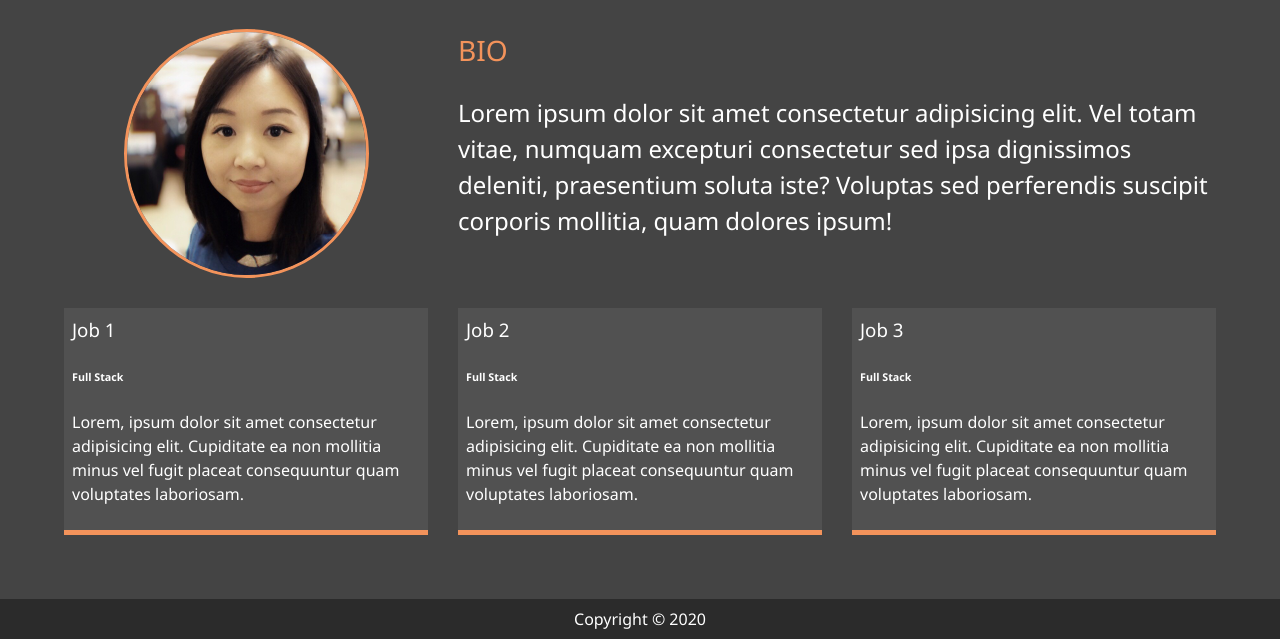
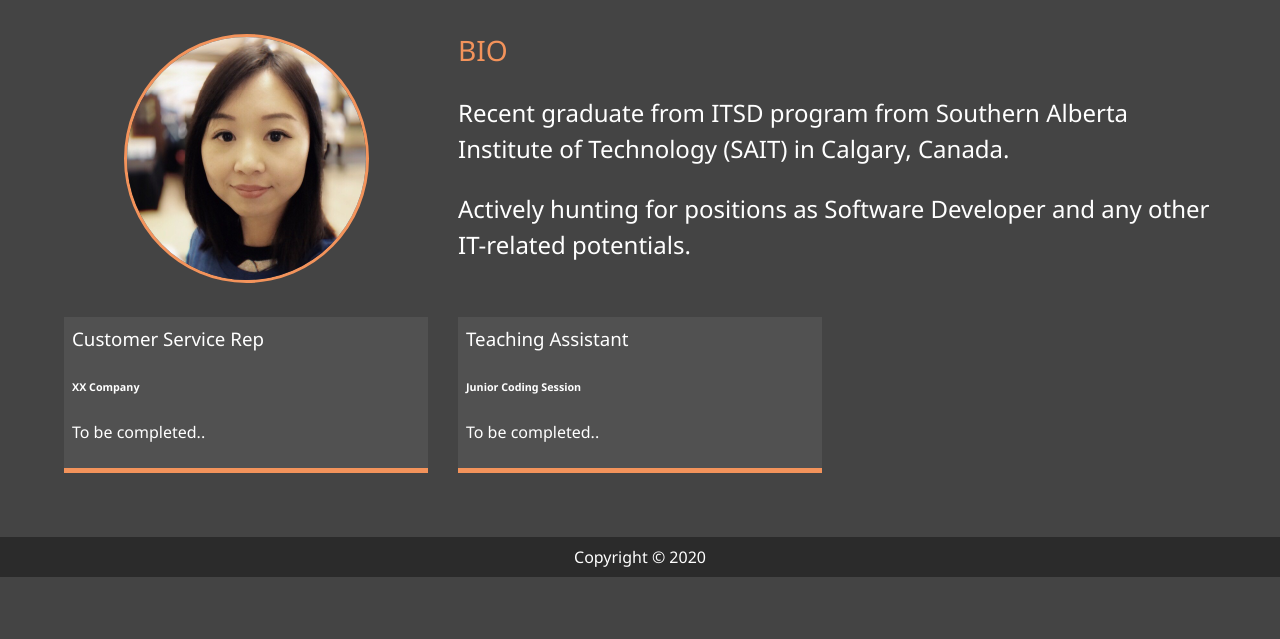
Before and after one commit to MelodyZhangHelloWorld/MelodyZhangHelloWorld.github.io, a plain HTML site: page about.html in a window 1280 px wide. Shown: the part 229-868 px from the top of the page. After the commit the page ends 806 px from the top, so only its background shows below. Drawn offline with Linux system fonts and the light colour scheme.

Commit message:
simpleAbout

```diff
--- a/about.html
+++ b/about.html
@@ -48,51 +48,33 @@
 
     <main id="about">
       <h1 class="lg-heading">About <span class="text-secondary">Me</span></h1>
-      <h2 class="sm-heading">
-        Let me introduce..
-      </h2>
+      <h2 class="sm-heading">Let me introduce..</h2>
       <div class="about-info">
         <img src="./img/profp_small.jpg" alt="profPic" class="bio-image" />
 
         <div class="bio">
           <h3 class="text-secondary">BIO</h3>
           <p>
-            Lorem ipsum dolor sit amet consectetur adipisicing elit. Vel totam
-            vitae, numquam excepturi consectetur sed ipsa dignissimos deleniti,
-            praesentium soluta iste? Voluptas sed perferendis suscipit corporis
-            mollitia, quam dolores ipsum!
+            Recent graduate from ITSD program from Southern Alberta Institute of
+            Technology (SAIT) in Calgary, Canada.
+          </p>
+          <p>
+            Actively hunting for positions as Software Developer and any other
+            IT-related potentials.
           </p>
           <!-- randomely geratated words in count of 30-->
         </div>
 
         <div class="job job-1">
-          <h3>Job 1</h3>
-          <h6>Full Stack</h6>
-          <p>
-            Lorem, ipsum dolor sit amet consectetur adipisicing elit. Cupiditate
-            ea non mollitia minus vel fugit placeat consequuntur quam voluptates
-            laboriosam.
-          </p>
+          <h3>Customer Service Rep</h3>
+          <h6>XX Company</h6>
+          <p>To be completed..</p>
         </div>
 
         <div class="job job-2">
-          <h3>Job 2</h3>
-          <h6>Full Stack</h6>
-          <p>
-            Lorem, ipsum dolor sit amet consectetur adipisicing elit. Cupiditate
-            ea non mollitia minus vel fugit placeat consequuntur quam voluptates
-            laboriosam.
-          </p>
-        </div>
-
-        <div class="job job-3">
-          <h3>Job 3</h3>
-          <h6>Full Stack</h6>
-          <p>
-            Lorem, ipsum dolor sit amet consectetur adipisicing elit. Cupiditate
-            ea non mollitia minus vel fugit placeat consequuntur quam voluptates
-            laboriosam.
-          </p>
+          <h3>Teaching Assistant</h3>
+          <h6>Junior Coding Session</h6>
+          <p>To be completed..</p>
         </div>
       </div>
     </main>
```
